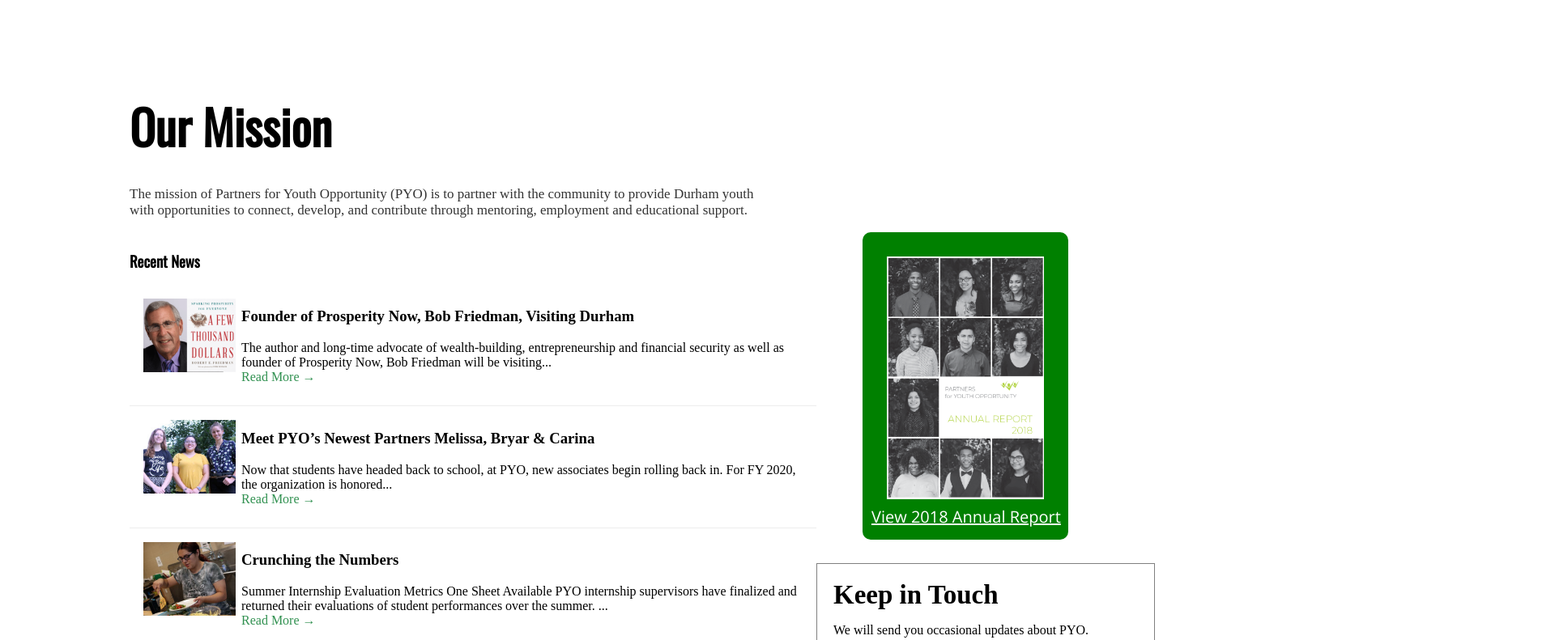
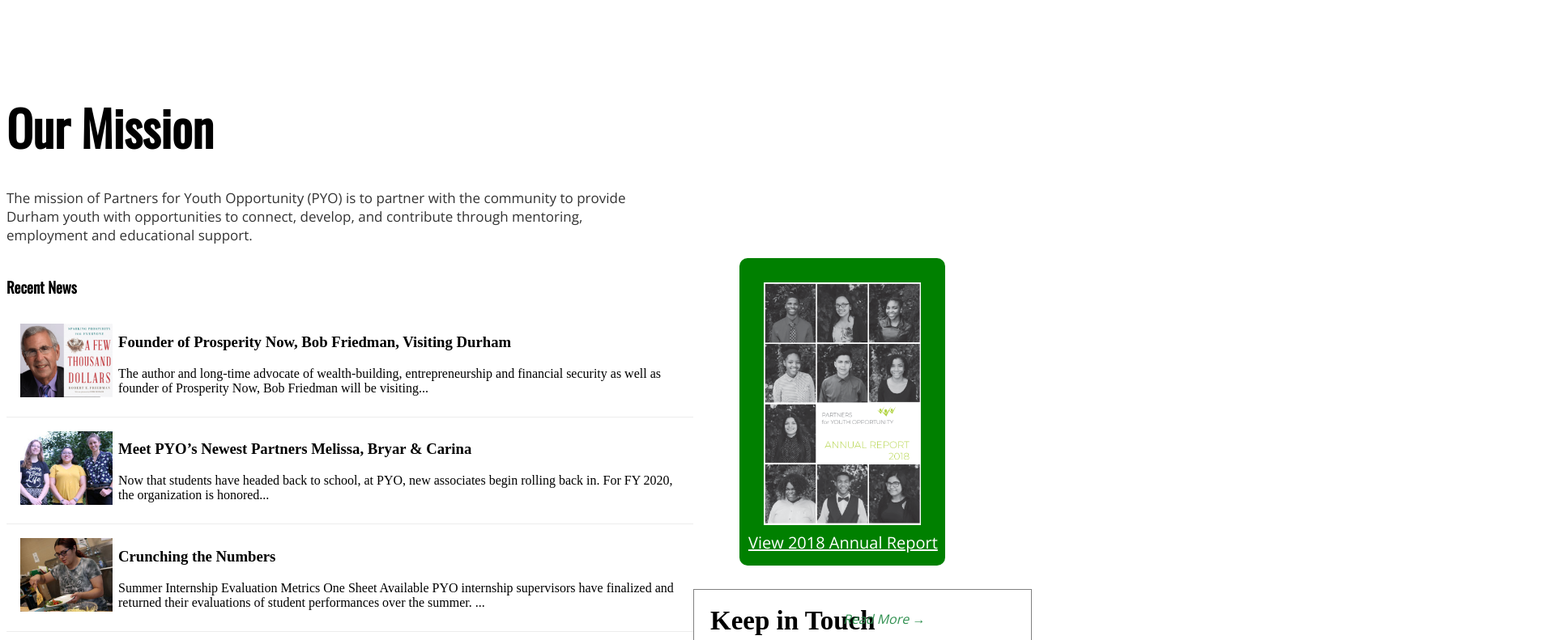
Before and after one commit to lenndachen/pyosite, a Gatsby site: page / in a window 1280 px wide. Shown: the part 860-1651 px from the top of the page at 81% size, 1920 px wide, since content can reach past the window. Built offline with nearby package versions, Linux system fonts and the light colour scheme; Gatsby itself is replaced by a stand-in of ours.

Commit message:
starting on new project

```diff
--- a/src/pages/index.css
+++ b/src/pages/index.css
@@ -185,8 +185,6 @@ h1 {
 }
 
 .third-container{
-  margin-left: auto;
-  margin-right: auto;
   width: 960px;
 }
 
@@ -199,6 +197,9 @@ h1 {
   width: 800px;
   font-size: 17px;
   color: #333;
+  font-family: open sans;
+  font-weight: 400;
+  font-style: normal;
 
 }
 
@@ -277,9 +278,9 @@ h1 {
 }
 
 .title-wrapper-third-container{
-  font-size: 22pt;
-  font-family:'Oswald', sans-serif;
-  font-weight: 900;
+  font-family: open sans;
+  font-weight: bold 700;
+  font-size: 30px;
 }
 
 .speaker{
--- a/src/pages/styles.css
+++ b/src/pages/styles.css
@@ -53,4 +53,15 @@
 
 .readmore-component{
     color: #319151;
+    position: absolute;
+    left: 1041px;
+    font-style: italic;
+    font-family: open sans;
+    font-weight: 400;
 }
+
+.before-footer{
+    background: #ADD8E6;
+    width:2000px;
+
+}
```
